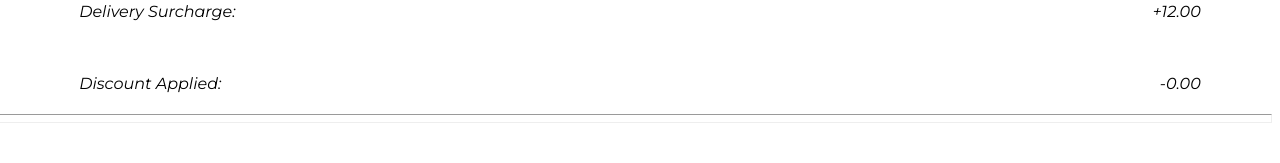
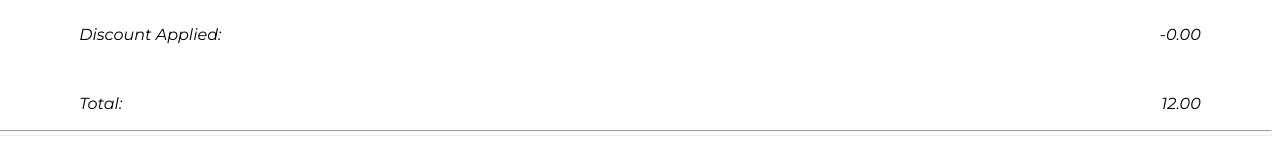
Before and after one commit to vilio316/ecommerce_store_app, a React (Vite) app: page /checkout in a window 1280 px wide. Shown: the part 504-667 px from the top of the page. Built offline with nearby package versions, Linux system fonts and the light colour scheme; no server answers; the database is empty.

Commit message:
Resuming Work on CheckOut

```diff
--- a/src/components/CheckoutPage.jsx
+++ b/src/components/CheckoutPage.jsx
@@ -83,6 +83,10 @@ function checkDisc(parameter){
                     <p>Discount Applied:</p>
                     <p style={{textAlign:"end"}}> -{(gt * disc_percent).toFixed(2)}</p>
                 </div>
+                <div className="grid" style={{gridTemplateColumns:"auto auto", justifySelf:"center", padding:"0.5rem", width:"90%"}}>
+                    <p>Total: </p>
+                    <p style={{textAlign:"end"}}> {(gt + 12 - (gt * disc_percent)).toFixed(2)}</p>
+                </div>
             </div>
 
             <Footer/>
```
